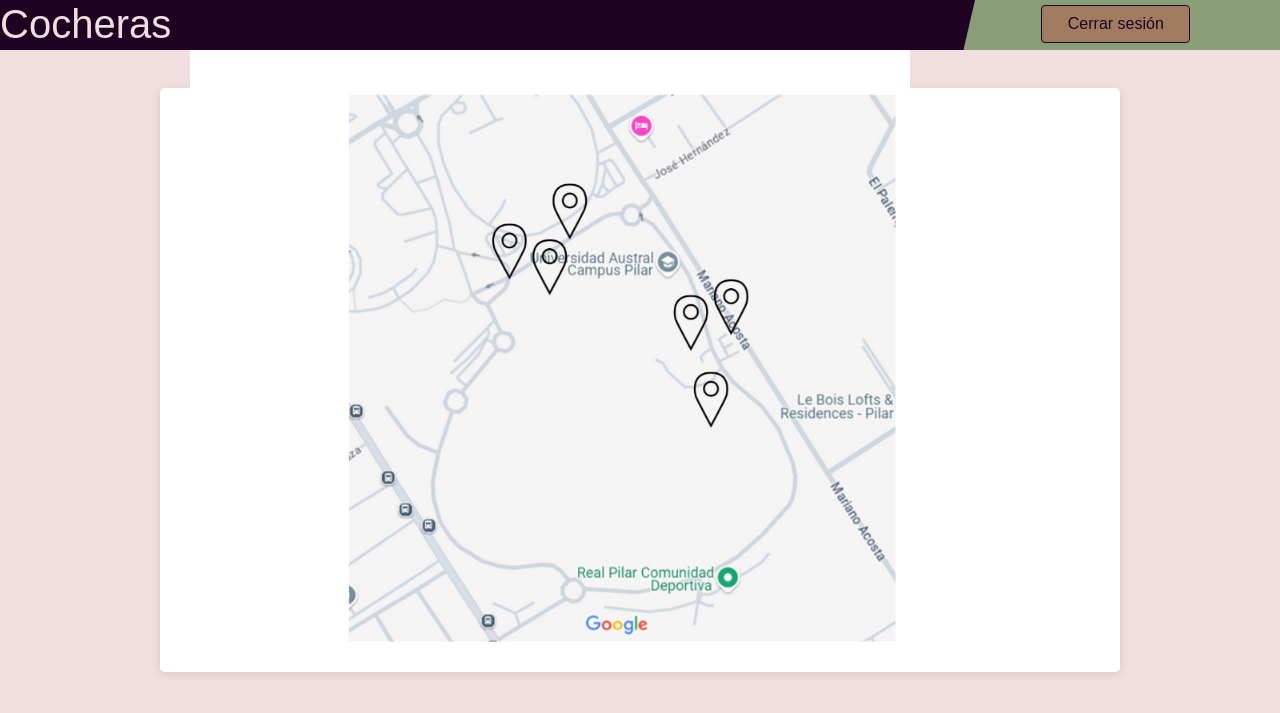
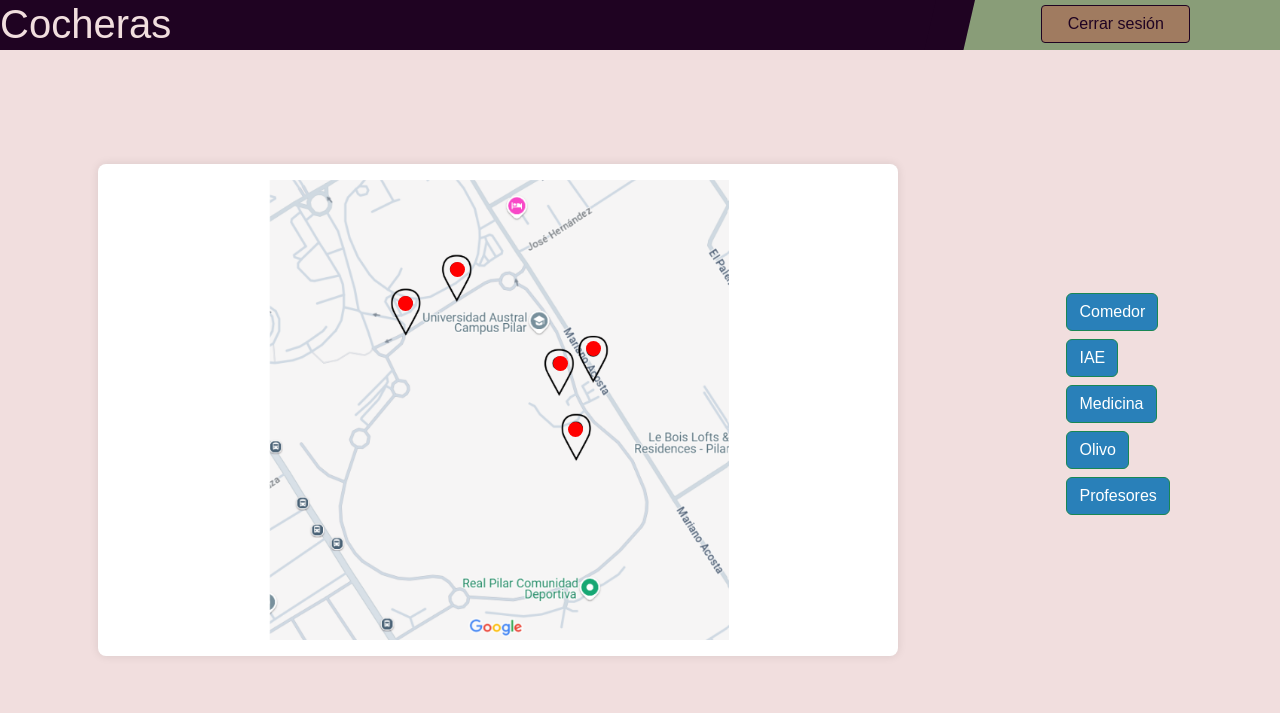
Before and after one commit to DecoudJuan/Laboratorio1, a Flask app: template frontend/templates/cocheras.html in a window 1280 px wide. Shown: the top 713 px of the page. Run offline with Flask 3, Linux system fonts and the light colour scheme; the template is opened without the code that fills it, so the values that code supplies are empty; some libraries are stand-ins or nearby versions.

Commit message:
cocheras con hover

```diff
--- a/frontend/static/css/styles.css
+++ b/frontend/static/css/styles.css
@@ -302,3 +302,26 @@ h2 {
     width: 80%;
     text-align: center;
 }
+
+.general-container {
+    width: 100%;
+    max-width: 800px; /* Tamaño máximo del "cuadro blanco" */
+    height: auto;
+    margin: 0 auto; /* Centra horizontalmente */
+    background-color: white;
+    display: flex;
+    justify-content: center;
+    align-items: center;
+    padding: 1rem;
+    box-shadow: 0 0 10px rgba(0,0,0,0.1);
+    border-radius: 8px;
+    box-sizing: border-box;
+}
+
+.centered-image {
+    width: 75%;
+    height: auto;
+    max-width: 100%;
+    object-fit: contain;
+    display: block;
+}
--- a/frontend/static/js/misdatosAdmin.js
+++ b/frontend/static/js/misdatosAdmin.js
@@ -121,7 +121,7 @@ document.addEventListener('DOMContentLoaded', () => {
     // Mostrar los datos básicos del token
     document.getElementById('nombre-completo').textContent = username || 'No disponible';
     document.getElementById('email').textContent = email || 'No disponible';
-    document.getElementById('vehiculo-principal').textContent = 'No asignado';
+    document.getElementById('parkings').textContent = 'No asignado';
 
     // Configurar lista de vehículos secundarios inicialmente vacía
     const vehiculosSecundariosElement = document.getElementById('vehiculos-secundarios');
--- a/frontend/templates/cocheras.html
+++ b/frontend/templates/cocheras.html
@@ -10,6 +10,43 @@
     <link href="https://cdn.jsdelivr.net/npm/bootstrap@5.3.0/dist/css/bootstrap.min.css" rel="stylesheet">
     <!-- Custom CSS -->
     <link rel="stylesheet" href="../static/css/styles.css">
+    <style>
+        .general-container {
+            position: relative;
+            display: flex;
+            justify-content: center;
+            align-items: center;
+            margin-top: 20px;
+        }
+
+        .centered-image {
+            width: 60%;
+            height: auto;
+            display: block;
+        }
+
+        .map-point {
+            position: absolute;
+            width: 15px;
+            height: 15px;
+            border-radius: 50%;
+            background-color: red;
+            cursor: pointer;
+        }
+
+        .map-point:hover::after {
+            content: attr(data-name);
+            position: absolute;
+            top: -25px;
+            left: 20px;
+            background: rgba(0,0,0,0.75);
+            color: white;
+            padding: 5px 10px;
+            border-radius: 5px;
+            white-space: nowrap;
+            font-size: 14px;
+        }
+    </style>
 </head>
 <body>
     <div class="top-bar">
@@ -19,12 +56,25 @@
         <button id="logoutBtn" class="logout-button">Cerrar sesión</button>
     </div>
 
-    <!-- Main Content -->
-    <div class="main-content">
-        <div class="general-container">
-            <img src="../static/images/mockparking.png" alt="Logo" class="centered-image img-fluid" style="max-width: 300%; width: 80%; margin-top: -10%; ">
-        </div>
+    <!-- Contenedor con imagen centrada y puntos -->
+    <div class="general-container">
+        <img src="../static/images/estacionamientoActualizado.png" alt="Mapa" class="centered-image">
+
+        <!-- Puntos sobre el mapa -->
+        <span class="map-point" data-name="Comedor" style="top: 36%; left: 61%;"></span>
+        <span class="map-point" data-name="IAE" style="top: 20%; left: 44%;"></span>
+        <span class="map-point" data-name="Medicina" style="top: 26.8%; left: 37.5%;"></span>
+        <span class="map-point" data-name="Olivo" style="top: 39%; left: 56.8%;"></span>
+        <span class="map-point" data-name="Profesores" style="top: 52.5%; left: 58.7%;"></span>
     </div>
 
+    <!-- Botones laterales -->
+    <div class="container d-flex flex-column align-items-start">
+        <button type="button" class="btn btn-success mt-2" style="background-color: #2980b9;">Comedor</button>
+        <button type="button" class="btn btn-success mt-2" style="background-color: #2980b9;">IAE</button>
+        <button type="button" class="btn btn-success mt-2" style="background-color: #2980b9;">Medicina</button>
+        <button type="button" class="btn btn-success mt-2" style="background-color: #2980b9;">Olivo</button>
+        <button type="button" class="btn btn-success mt-2" style="background-color: #2980b9;">Profesores</button>
+    </div>
 </body>
-</html></div></html>
+</html>
--- a/frontend/templates/sectores.html
+++ b/frontend/templates/sectores.html
@@ -31,11 +31,11 @@
                     </div>
                     <div class="password-field-container">
                         <label for="registerHorarioApertura">Horario Apertura</label>
-                        <input type="text" id="registerHorarioApertura" name="HorarioApertura" class="form-control">
+                        <input type="time" id="registerHorarioApertura" name="HorarioApertura" class="form-control" step="900">
                     </div>
                     <div class="password-field-container">
                         <label for="registerHorariocierre">Horario Cierre</label>
-                        <input type="text" id="registerHorariocierre" name="HorarioCierre" class="form-control">
+                        <input type="time" id="registerHorariocierre" name="HorarioCierre" class="form-control" step="900">
                     </div>
                     <div class="password-field-container">
                         <label for="registerCocherasDisponibles">Cocheras disponibles</label>
```
Also changed, not shown: frontend/static/js/editarsectores.js (+56 -18 lines), frontend/templates/misdatosAdmin.html (+11 -8 lines), frontend/static/images/estacionamientoActualizado.png (added).
